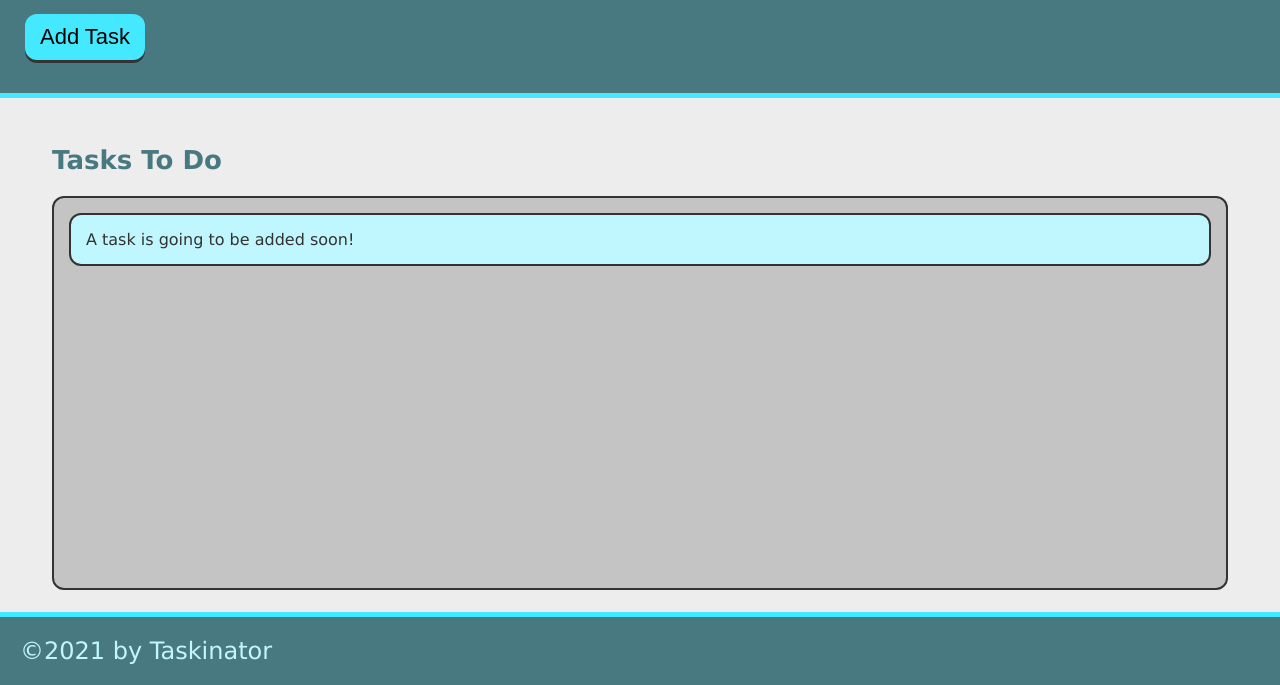
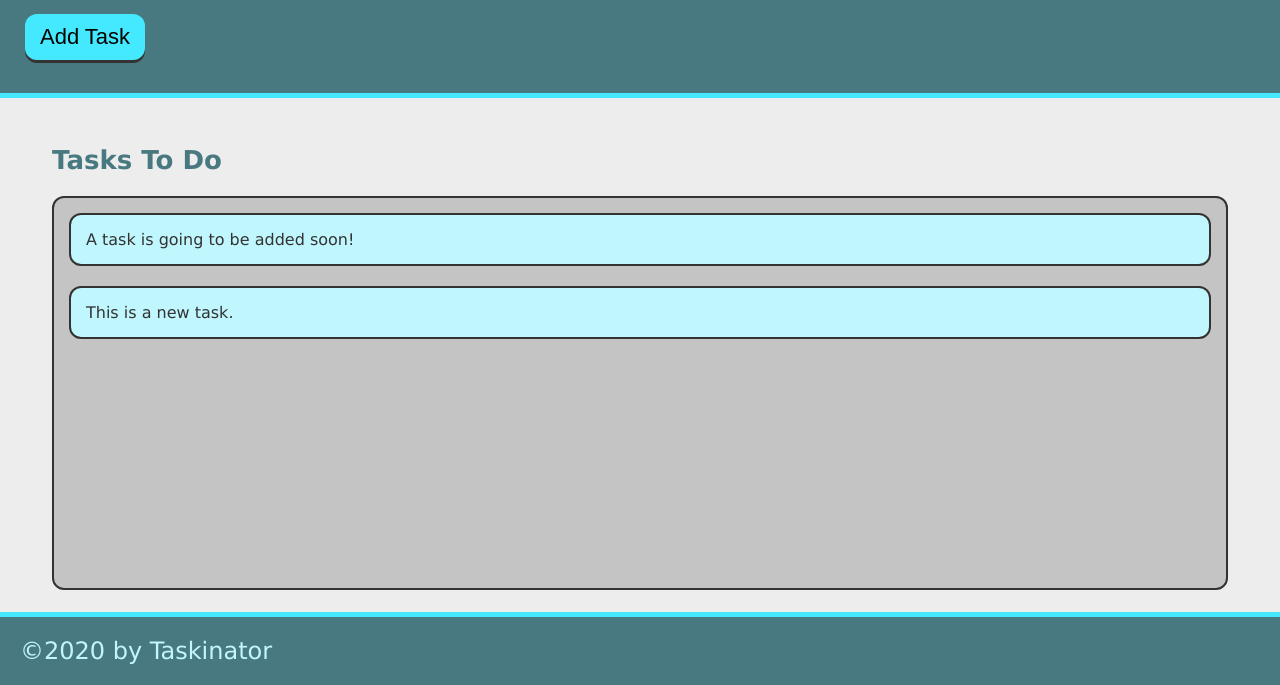
Before and after one commit to hayleyvuylsteke/taskinator, a plain HTML site: page index.html in a window 1280 px wide. Both pictures are taken after a click on the button "Add Task". Shown: the part 115-800 px from the top of the page. Drawn offline with Linux system fonts and the light colour scheme.

Commit message:
add ability to add task

```diff
--- a/assets/js/script.js
+++ b/assets/js/script.js
@@ -0,0 +1,11 @@
+var buttonEl = document.querySelector("#save-task");
+var tasksToDoEl = document.querySelector("#tasks-to-do");
+
+var createTaskHandler = function() {
+  var listItemEl = document.createElement("li");
+  listItemEl.className = "task-item";
+  listItemEl.textContent = "This is a new task.";
+  tasksToDoEl.appendChild(listItemEl);
+}
+
+buttonEl.addEventListener("click", createTaskHandler);
--- a/index.html
+++ b/index.html
@@ -1,29 +1,36 @@
 <!DOCTYPE html>
 <html lang="en">
+
 <head>
   <meta charset="UTF-8">
   <meta name="viewport" content="width=device-width, initial-scale=1.0">
+  <meta http-equiv="X-UA-Compatible" content="ie=edge">
   <title>Taskinator</title>
   <link rel="stylesheet" href="./assets/css/style.css">
 </head>
+
 <body>
+
   <header>
     <h1 class="page-title">Taskinator</h1>
     <p>Click the button below to add a new task!</p>
-        <button class="btn">Add Task</button>
+    <button class="btn" id="save-task">Add Task</button>
   </header>
+
   <main class="page-content">
     <section class="task-list-wrapper">
       <h2 class="list-title">Tasks To Do</h2>
-            <ul class="task-list">
+      <ul class="task-list" id="tasks-to-do">
         <li class="task-item">A task is going to be added soon!</li>
       </ul>
     </section>
+  </main>
 
-    </main>
   <footer>
-        &copy;2021 by Taskinator
+    &copy;2020 by Taskinator
   </footer>
+
   <script src="./assets/js/script.js"></script>
 </body>
+
 </html>
```
Lines whose indentation alone changed are shown as unchanged.
